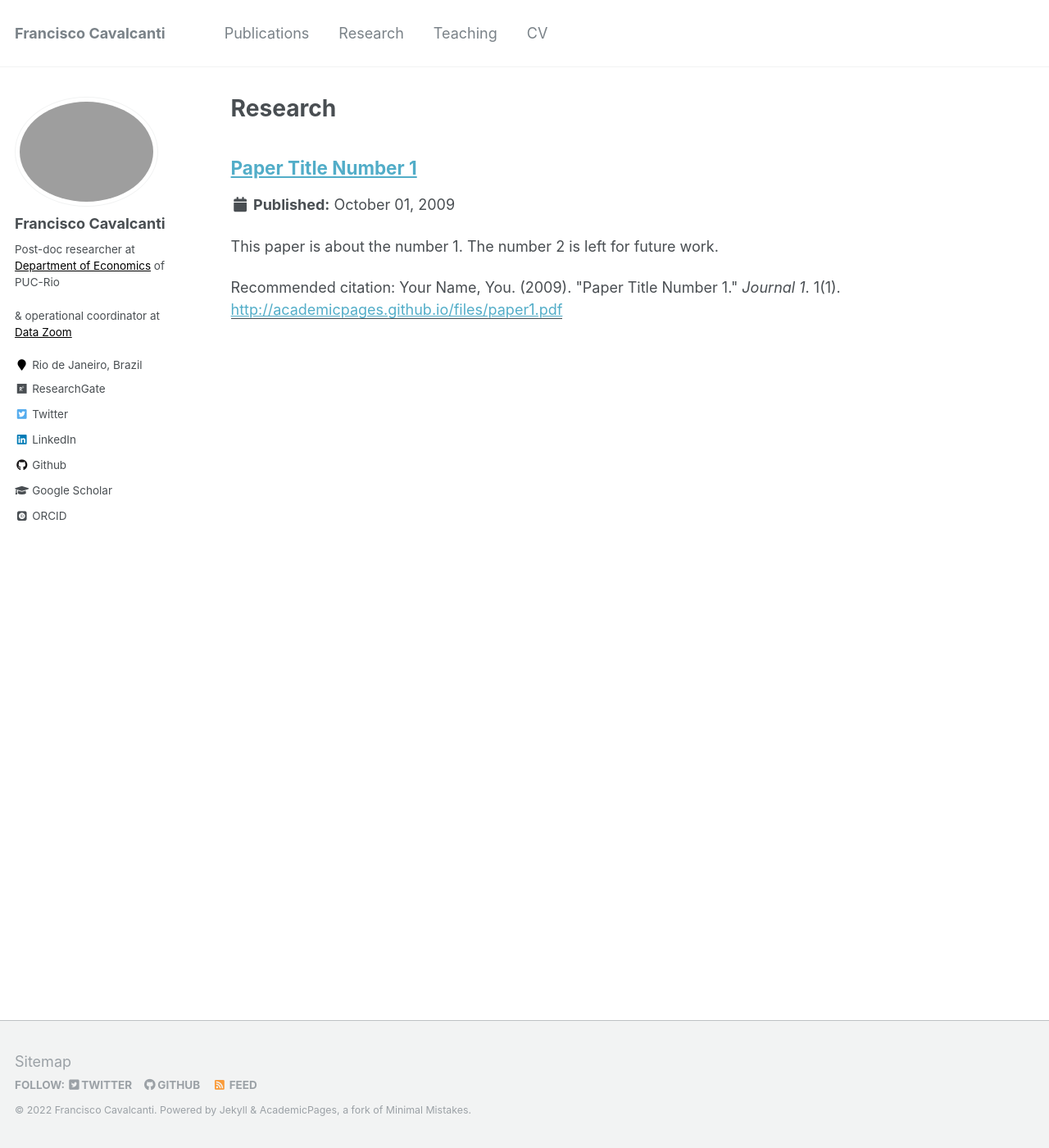
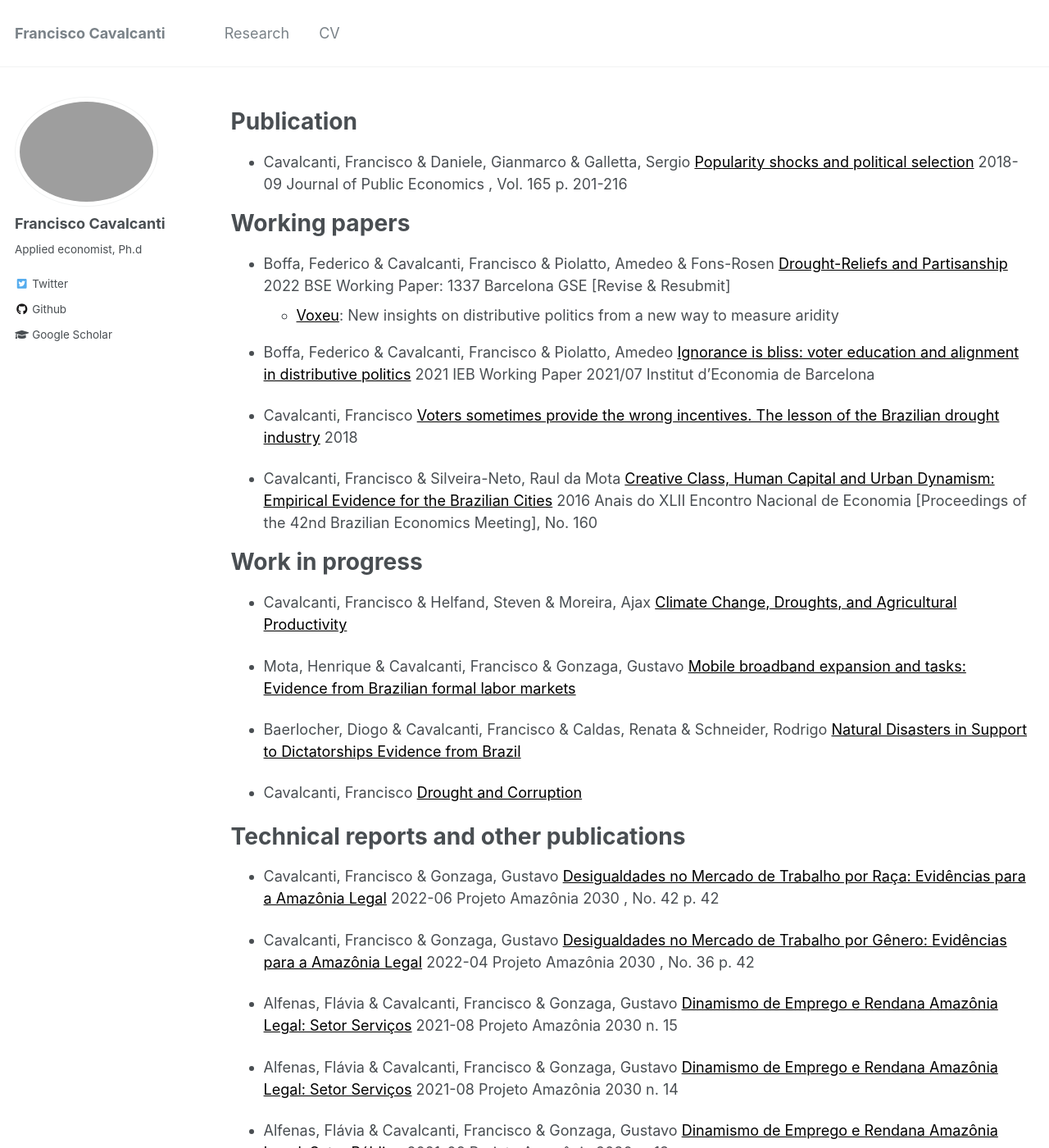
Before and after one commit to FranciscoCavalcanti/FranciscoCavalcanti.github.io, a Jekyll site: the page built from _pages/research.md, in a window 1280 px wide and 1400 px high. Shown: the whole window at 82% size. Built offline with Jekyll 4.4.1, drawn with Linux system fonts in a browser that asks for light colours; some web fonts are replaced; some of the changed text lies outside the part shown.

Commit message:
Edition in CV and Reseach pages

```diff
--- a/Gemfile
+++ b/Gemfile
@@ -16,7 +16,6 @@ gem "github-pages", group: :jekyll_plugins
 
 # gem "jekyll"
 
-source 'https://rubygems.org'
 gem 'nokogiri'
 gem 'rack', '~> 2.0.1'
 gem 'rspec'
--- a/_config.yml
+++ b/_config.yml
@@ -83,13 +83,13 @@ analytics:
 author:
   name             : "Francisco Cavalcanti"
   avatar           : "profile.png"
-  bio              : "Post-doc researcher at <a style='color: black;' href='http://www.econ.puc-rio.br/'>Department of Economics</a> of PUC-Rio <br> <br> & operational coordinator at <a style='color: black;' href='http://www.econ.puc-rio.br/datazoom/index.html'>Data Zoom</a>"
-  location         : "Rio de Janeiro, Brazil"
+  bio              : "Applied economist, Ph.d"
+  location         : # "Rio de Janeiro, Brazil"
   employer         :
   pubmed           :
-  googlescholar    : "https://scholar.google.com/citations?user=nfOjdjYAAAAJ&hl=pt-BR"
+  googlescholar    : "https://scholar.google.com/citations?hl=pt-BR&user=nfOjdjYAAAAJ"
   email            :
-  researchgate     : "https://www.researchgate.net/profile/Francisco-Cavalcanti-6"
+  researchgate     : # "https://www.researchgate.net/profile/Francisco-Cavalcanti-6"
   uri              :
   bitbucket        :
   codepen          :
@@ -103,8 +103,8 @@ author:
   instagram        :
   impactstory      : #"https://profiles.impactstory.org/u/xxxx-xxxx-xxxx-xxxx"
   lastfm           :
-  linkedin         : "https://www.linkedin.com/in/francisco-de-lima-cavalcanti-5497b027/"
-  orcid            : "https://orcid.org/0000-0001-9902-4720"
+  linkedin         : # "https://www.linkedin.com/in/francisco-de-lima-cavalcanti-5497b027/"
+  orcid            : # "https://orcid.org/0000-0001-9902-4720"
   pinterest        :
   soundcloud       :
   stackoverflow    : # http://stackoverflow.com/users/123456/username
@@ -299,6 +299,6 @@ compress_html:
   ignore:
     envs: development
 
-theme: jekyll-theme-slate
+#theme: jekyll-theme-slate
 
 github: [metadata]
--- a/_data/navigation.yml
+++ b/_data/navigation.yml
@@ -1,13 +1,8 @@
 # main links links
 main:
-  - title: "Publications"
-    url: /publications/
 
   - title: "Research"
     url: /research/
 
-  - title: "Teaching"
-    url: /teaching/
-
   - title: "CV"
     url: /cv/
--- a/_pages/research.md
+++ b/_pages/research.md
@@ -1,16 +1,53 @@
 ---
 layout: archive
-title: "Research"
+title: ""
 permalink: /research/
 author_profile: true
 ---
 
-{% if author.googlescholar %}
-  You can also find my articles on <u><a href="{{author.googlescholar}}">my Google Scholar profile</a>.</u>
-{% endif %}
+# Publication
 
-{% include base_path %}
+  * Cavalcanti, Francisco & Daniele, Gianmarco & Galletta, Sergio <a style='color: black;' href='http://www.sciencedirect.com/science/article/pii/S0047272718301361'>Popularity shocks and political selection</a> 2018-09 Journal of Public Economics , Vol. 165 p. 201-216
 
-{% for post in site.research reversed %}
-  {% include archive-single.html %}
-{% endfor %}
+# Working papers
+
+
+  * Boffa, Federico & Cavalcanti, Francisco & Piolatto, Amedeo & Fons-Rosen <a style='color: black;' href='https://bse.eu/research/working-papers/drought-reliefs-and-partisanship'>Drought-Reliefs and Partisanship</a>  2022 BSE Working Paper: 1337 Barcelona GSE [Revise & Resubmit]
+    * <a style='color: black;' href='https://voxeu.org/article/insights-distributive-politics-new-way-measure-aridity'>Voxeu</a>:  New insights on distributive politics from a new way to measure aridity
+
+  * Boffa, Federico & Cavalcanti, Francisco &  Piolatto, Amedeo <a style='color: black;' href='http://diposit.ub.edu/dspace/handle/2445/182602'>Ignorance is bliss: voter education and alignment in distributive politics</a> 2021 IEB Working Paper 2021/07 Institut d’Economia de Barcelona
+
+
+  * Cavalcanti, Francisco <a style='color: black;' href='https://mpra.ub.uni-muenchen.de/88317/'>Voters sometimes provide the wrong incentives. The lesson of the Brazilian drought industry</a> 2018
+
+  * Cavalcanti, Francisco & Silveira-Neto, Raul da Mota <a style='color: black;' href='https://www.researchgate.net/profile/Francisco-Cavalcanti-6/publication/319902513_Creative_Class_Human_Capital_and_Urban_Dynamism_Empirical_Evidence_for_the_Brazilian_Cities/links/59c0dbdaaca272aff2e4efb0/Creative-Class-Human-Capital-and-Urban-Dynamism-Empirical-Evidence-for-the-Brazilian-Cities.pdf'>Creative Class, Human Capital and Urban Dynamism: Empirical Evidence for the Brazilian Cities</a> 2016 Anais do XLII Encontro Nacional de Economia [Proceedings of the 42nd Brazilian Economics Meeting], No. 160
+
+# Work in progress
+
+  * Cavalcanti, Francisco & Helfand, Steven & Moreira, Ajax <a style='color: black;' href=''>Climate Change, Droughts, and Agricultural Productivity</a>
+
+  * Mota, Henrique & Cavalcanti, Francisco & Gonzaga, Gustavo <a style='color: black;' href=''>Mobile broadband expansion and tasks: Evidence from Brazilian formal labor markets</a>
+
+  * Baerlocher, Diogo & Cavalcanti, Francisco & Caldas, Renata & Schneider, Rodrigo <a style='color: black;' href=''>Natural Disasters in Support to Dictatorships Evidence from Brazil</a>
+
+  * Cavalcanti, Francisco <a style='color: black;' href=''>Drought and Corruption</a>
+
+
+# Technical reports and other publications
+
+  * Cavalcanti, Francisco & Gonzaga, Gustavo <a style='color: black;' href='https://amazonia2030.org.br/desigualdades-no-mercado-de-trabalho-por-raca-evidencias-para-a-amazonia-legal/'>Desigualdades no Mercado de Trabalho por Raça: Evidências para a Amazônia Legal</a> 2022-06 Projeto Amazônia 2030 , No. 42 p. 42
+
+  * Cavalcanti, Francisco & Gonzaga, Gustavo <a style='color: black;' href='https://amazonia2030.org.br/desigualdades-no-mercado-de-trabalho-por-genero-evidencias-para-a-amazonia-legal/'>Desigualdades no Mercado de Trabalho por Gênero: Evidências para a Amazônia Legal</a>  2022-04 Projeto Amazônia 2030 , No. 36 p. 42
+
+
+  * Alfenas, Flávia &  Cavalcanti, Francisco & Gonzaga, Gustavo <a style='color: black;' href='  https://amazonia2030.org.br/dinamismo-de-emprego-e-renda-na-amazonia-legal-ocupacoes-qualificadas-e-de-lideranca/'>Dinamismo de Emprego e Rendana Amazônia Legal: Setor Serviços</a>  2021-08 Projeto Amazônia 2030 n. 15
+
+
+  * Alfenas, Flávia &  Cavalcanti, Francisco & Gonzaga, Gustavo <a style='color: black;' href='https://amazonia2030.org.br/dinamismo-de-emprego-e-renda-na-amazonia-legal-servicos/'>Dinamismo de Emprego e Rendana Amazônia Legal: Setor Serviços</a>  2021-08 Projeto Amazônia 2030 n. 14
+
+  * Alfenas, Flávia &  Cavalcanti, Francisco & Gonzaga, Gustavo <a style='color: black;' href='https://amazonia2030.org.br/dinamismo-de-emprego-e-renda-na-amazonia-legal-setor-publico/'>Dinamismo de Emprego e Rendana Amazônia Legal: Setor Público</a>  2021-08 Projeto Amazônia 2030 n. 13
+
+  * Alfenas, Flávia &  Cavalcanti, Francisco & Gonzaga, Gustavo <a style='color: black;' href='https://amazonia2030.org.br/dinamismo-de-emprego-e-renda-na-amazonia-legal-agropecuaria/'>Dinamismo de Emprego e Rendana Amazônia Legal: Agropecuária</a>  2021-08 Projeto Amazônia 2030 n. 10
+
+
+  * Alfenas, Flávia &  Cavalcanti, Francisco & Gonzaga, Gustavo <a style='color: black;' href='https://amazonia2030.org.br/mercado-de-trabalho-na-amazonia-legal-uma-analise-comparativa-com-o-resto-do-brasil/'> Mercado de trabalho na Amazônia Legal: Uma análise comparativa com o resto do Brasil</a>  2020-11 Projeto Amazônia 2030 p. 68
```
Also changed, not shown: _pages/about.md (+11 -2 lines), _pages/cv.md (+3 -3 lines), 2 other files.
